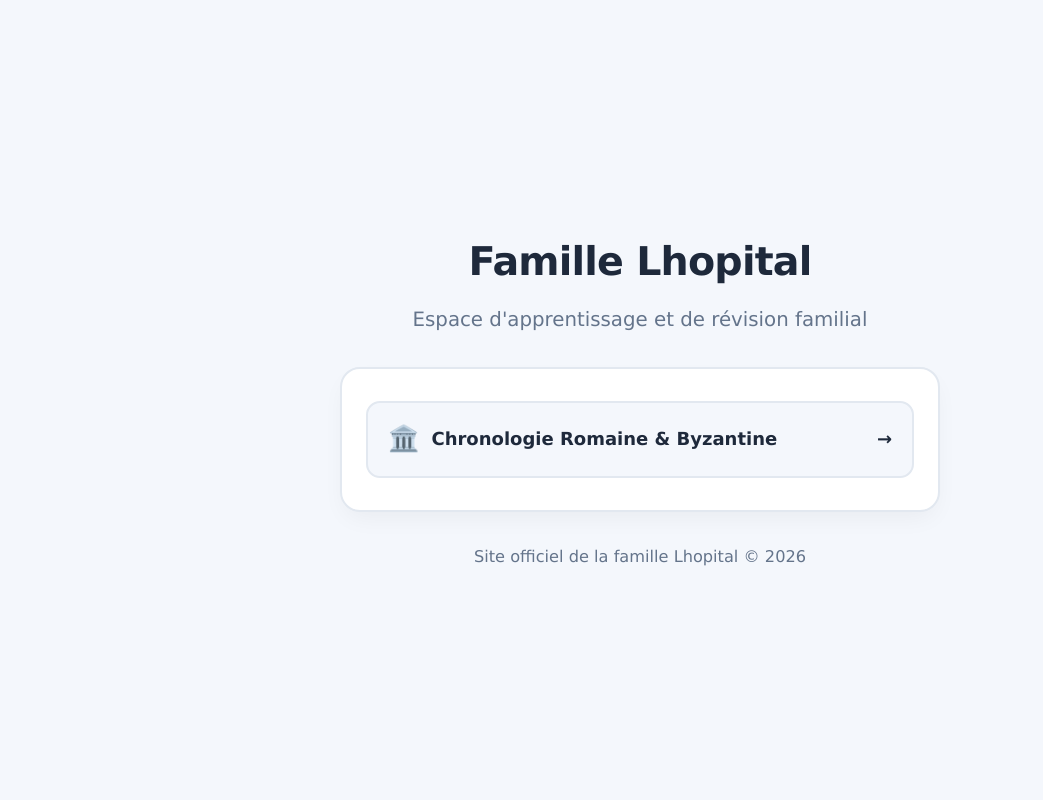
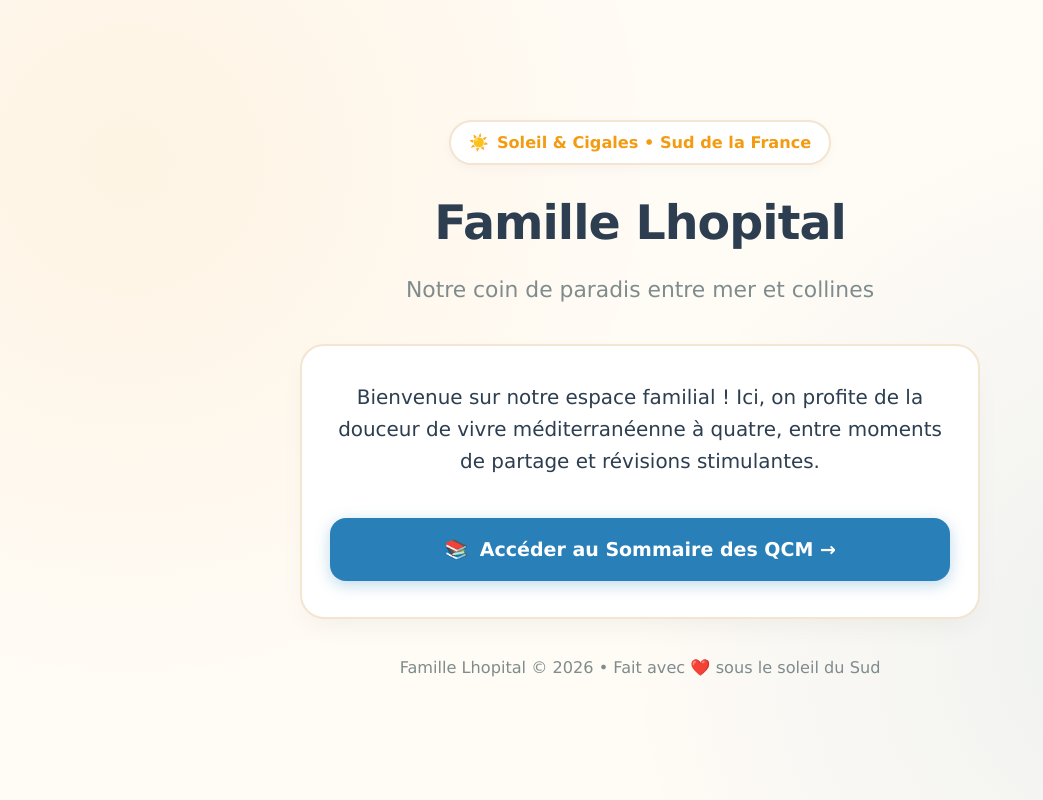
Before and after one commit to newton1007/family-lhopital, a plain HTML site: page index.html in a window 1280 px wide. Shown: the whole page, without its empty margins (0-1043 px from the left). Drawn offline with Linux system fonts and the light colour scheme.

Commit message:
Update homepage with Sunny Southern France design and QCM summary button

```diff
--- a/index.html
+++ b/index.html
@@ -3,50 +3,150 @@
 <head>
 <meta charset="utf-8">
 <meta name="viewport" content="width=device-width, initial-scale=1">
-<title>Famille Lhopital</title>
+<title>Famille Lhopital — Le Sud & Nos Révisions</title>
 <style>
 :root{
-  --bg:#f4f7fc; --card:#ffffff; --text:#1e293b; --muted:#64748b; --border:#e2e8f0;
-  --accent:#3b82f6; --accent-hover:#2563eb; --accent-soft:#eff6ff;
-  --font:"Lexend","Lexend Deca","Verdana","Segoe UI",sans-serif;
+  --bg: #fffbf5;
+  --card: #ffffff;
+  --text: #2c3e50;
+  --muted: #7f8c8d;
+  --border: #f3e5d0;
+  --sun: #f39c12;
+  --sea: #2980b9;
+  --sea-hover: #1f618d;
+  --olive: #27ae60;
+  --accent-soft: #ebf5fb;
+  --font: "Lexend", "Lexend Deca", "Verdana", "Segoe UI", sans-serif;
 }
 @media (prefers-color-scheme: dark){
-  :root{--bg:#0f172a;--card:#1e293b;--text:#f8fafc;--muted:#94a3b8;--border:#334155;
-    --accent:#60a5fa;--accent-hover:#93c5fd;--accent-soft:#1e3a8a;}
+  :root{
+    --bg: #1a1e24;
+    --card: #222731;
+    --text: #f1f5f9;
+    --muted: #94a3b8;
+    --border: #2f3747;
+    --sun: #f1c40f;
+    --sea: #38bdf8;
+    --sea-hover: #0ea5e9;
+    --olive: #4ade80;
+    --accent-soft: #082f49;
+  }
 }
 *{box-sizing:border-box}
-body{margin:0;background:var(--bg);color:var(--text);font-family:var(--font);font-size:18px;line-height:1.6;min-height:100vh;display:flex;flex-direction:column;align-items:center;justify-content:center;padding:24px 16px}
-.container{max-width:600px;width:100%;text-align:center}
-h1{font-size:2.2em;margin:0 0 10px;font-weight:800;letter-spacing:-0.02em}
-.subtitle{color:var(--muted);margin:0 0 32px;font-size:1.1em}
-.card{background:var(--card);border:2px solid var(--border);border-radius:20px;padding:32px 24px;box-shadow:0 10px 25px -5px rgba(0,0,0,0.05)}
-.menu-list{display:grid;gap:16px;list-style:none;padding:0;margin:0}
-.menu-item{display:flex;align-items:center;justify-content:space-between;padding:16px 20px;background:var(--bg);border:2px solid var(--border);border-radius:14px;color:var(--text);text-decoration:none;font-weight:700;transition:all .2s ease}
-.menu-item:hover{border-color:var(--accent);background:var(--accent-soft);transform:translateY(-2px)}
-.menu-item span.icon{font-size:1.4em}
-footer{margin-top:32px;color:var(--muted);font-size:0.9em}
+body{
+  margin:0;
+  background: var(--bg);
+  color: var(--text);
+  font-family: var(--font);
+  font-size: 19px;
+  line-height: 1.6;
+  min-height: 100vh;
+  display: flex;
+  flex-direction: column;
+  align-items: center;
+  justify-content: center;
+  padding: 32px 16px;
+  background-image: radial-gradient(circle at 10% 20%, rgba(243, 156, 18, 0.08) 0%, transparent 40%),
+                    radial-gradient(circle at 90% 80%, rgba(41, 128, 185, 0.08) 0%, transparent 40%);
+}
+.container{
+  max-width: 680px;
+  width: 100%;
+  text-align: center;
+}
+.badge{
+  display: inline-flex;
+  align-items: center;
+  gap: 8px;
+  background: var(--card);
+  border: 2px solid var(--border);
+  padding: 8px 18px;
+  border-radius: 999px;
+  font-size: 0.85em;
+  font-weight: 700;
+  color: var(--sun);
+  margin-bottom: 20px;
+  box-shadow: 0 4px 12px rgba(0,0,0,0.03);
+}
+h1{
+  font-size: 2.5em;
+  margin: 0 0 12px;
+  font-weight: 800;
+  letter-spacing: -0.02em;
+}
+.subtitle{
+  color: var(--muted);
+  margin: 0 0 36px;
+  font-size: 1.15em;
+}
+.card{
+  background: var(--card);
+  border: 2px solid var(--border);
+  border-radius: 24px;
+  padding: 36px 28px;
+  box-shadow: 0 12px 30px -8px rgba(0,0,0,0.06);
+  display: grid;
+  gap: 20px;
+}
+.welcome-text{
+  margin: 0 0 10px;
+  font-size: 1.05em;
+  color: var(--text);
+}
+.btn-qcm{
+  display: inline-flex;
+  align-items: center;
+  justify-content: center;
+  gap: 12px;
+  width: 100%;
+  padding: 16px 24px;
+  background: var(--sea);
+  color: #ffffff;
+  border: none;
+  border-radius: 16px;
+  font: inherit;
+  font-weight: 700;
+  text-decoration: none;
+  cursor: pointer;
+  transition: all 0.2s ease;
+  box-shadow: 0 4px 15px rgba(41, 128, 185, 0.3);
+}
+.btn-qcm:hover{
+  background: var(--sea-hover);
+  transform: translateY(-2px);
+  box-shadow: 0 6px 20px rgba(41, 128, 185, 0.4);
+}
+.footer{
+  margin-top: 36px;
+  color: var(--muted);
+  font-size: 0.85em;
+}
 </style>
 </head>
 <body>
 <div class="container">
+  <div class="badge">
+    <span>☀️</span> Soleil & Cigales • Sud de la France
+  </div>
+
   <h1>Famille Lhopital</h1>
-  <p class="subtitle">Espace d'apprentissage et de révision familial</p>
+  <p class="subtitle">Notre coin de paradis entre mer et collines</p>
 
   <div class="card">
-    <ul class="menu-list">
-      <li>
-        <a href="qcm/chronologie_romaine_et_byzantine_qcm.html" class="menu-item">
-          <span style="display:flex;align-items:center;gap:12px;"><span class="icon">🏛️</span> Chronologie Romaine & Byzantine</span>
-          <span>→</span>
-        </a>
-      </li>
-      <!-- Vous pourrez ajouter d'autres liens ici facilement -->
-    </ul>
+    <p class="welcome-text">
+      Bienvenue sur notre espace familial ! Ici, on profite de la douceur de vivre méditerranéenne à quatre, entre moments de partage et révisions stimulantes.
+    </p>
+
+    <div style="margin-top: 10px;">
+      <a href="qcm/chronologie_romaine_et_byzantine_qcm.html" class="btn-qcm">
+        <span aria-hidden="true">📚</span> Accéder au Sommaire des QCM →
+      </a>
+    </div>
   </div>
 
-  <footer>
-    Site officiel de la famille Lhopital &copy; 2026
-  </footer>
+  <div class="footer">
+    Famille Lhopital &copy; 2026 • Fait avec ❤️ sous le soleil du Sud
+  </div>
 </div>
 </body>
 </html>
```
